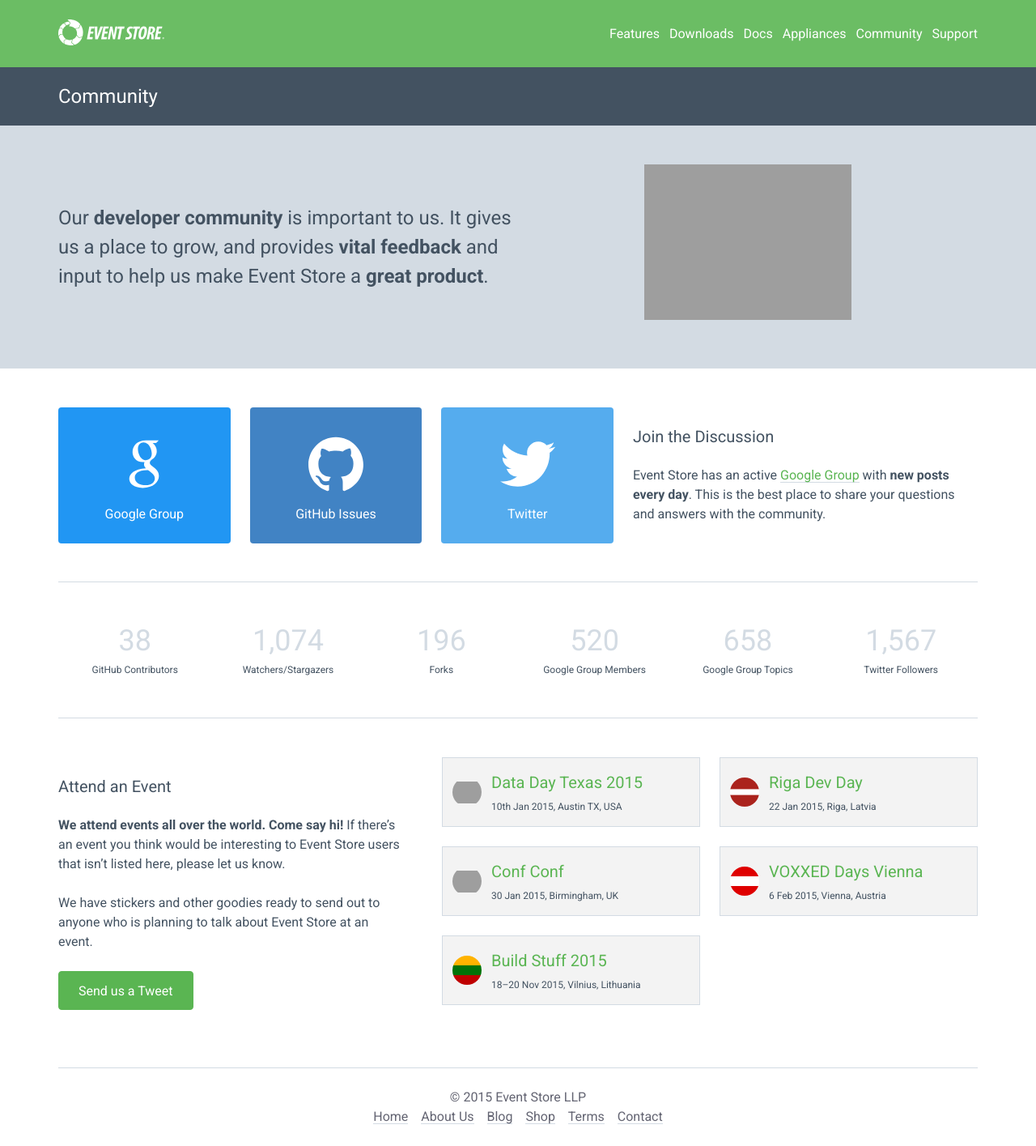
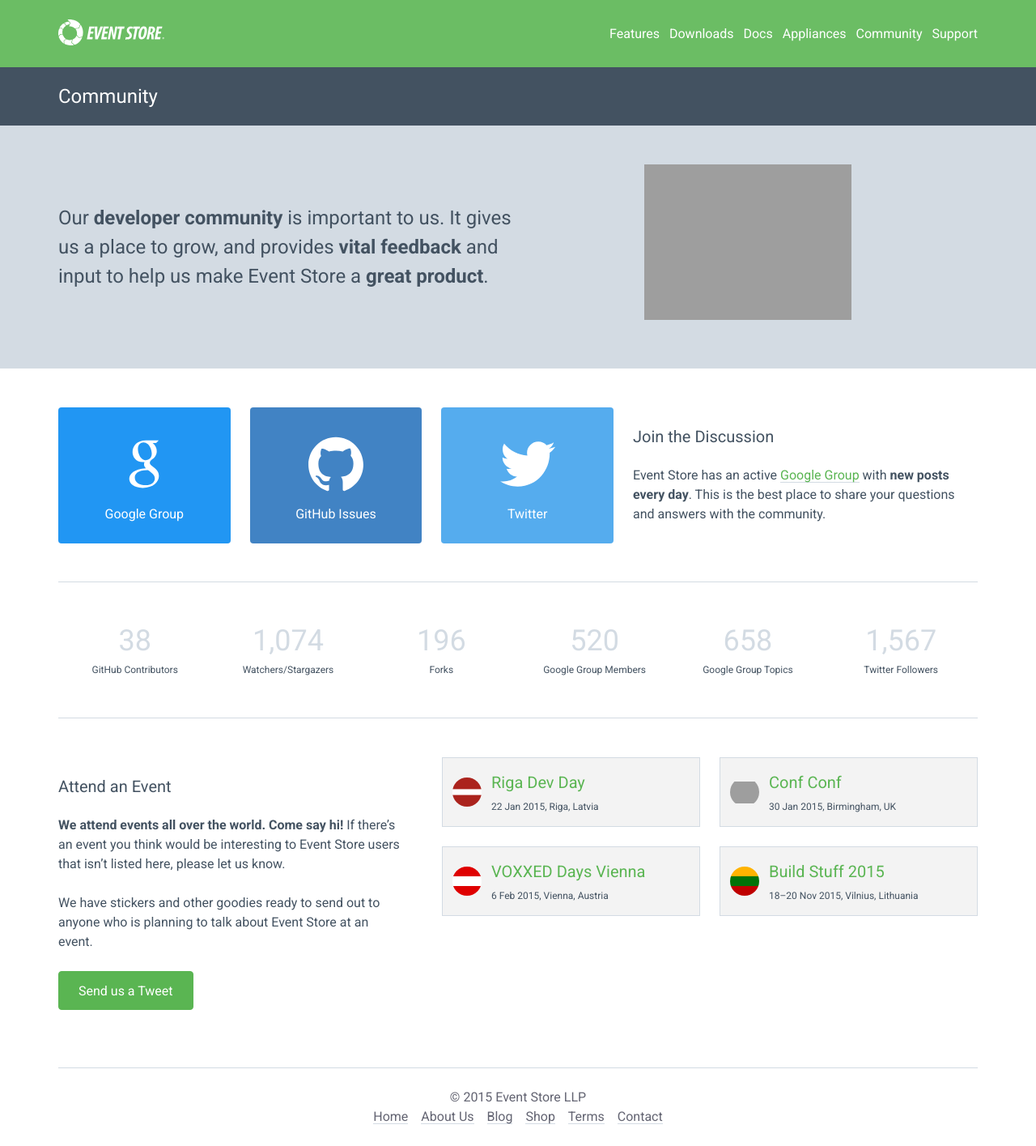
Before and after one commit to sandboxorg/geteventstore.com, a Jekyll site: the page built from community/index.html, in a window 1280 px wide. Shown: the whole page at 81% size. Built offline with Jekyll 4.4.1, drawn with Linux system fonts in a browser that asks for light colours; nearby versions of some CDN libraries; Markdown is read by kramdown in place of the engine named in the settings.

Commit message:
Updated events list

```diff
--- a/_data/events.json
+++ b/_data/events.json
@@ -1,11 +1,5 @@
 {
     "events":[
-        {
-            "name": "Data Day Texas 2015",
-            "url": "http://datadaytexas.com",
-            "info": "10th Jan 2015, Austin TX, USA",
-            "countrycode": "us"
-        },
         {
             "name": "Riga Dev Day",
             "url": "http://rigadevday.lv",
@@ -36,6 +30,12 @@
 {
     "pastevents":[
         {
+            "name": "Data Day Texas 2015",
+            "url": "http://datadaytexas.com",
+            "info": "10 Jan 2015, Austin TX, USA",
+            "countrycode": "us"
+        },
+        {
             "name": "NDC London 2014",
             "url": "http://www.ndc-london.com",
             "info": "1–5 Dec 2014, London, UK",
```
